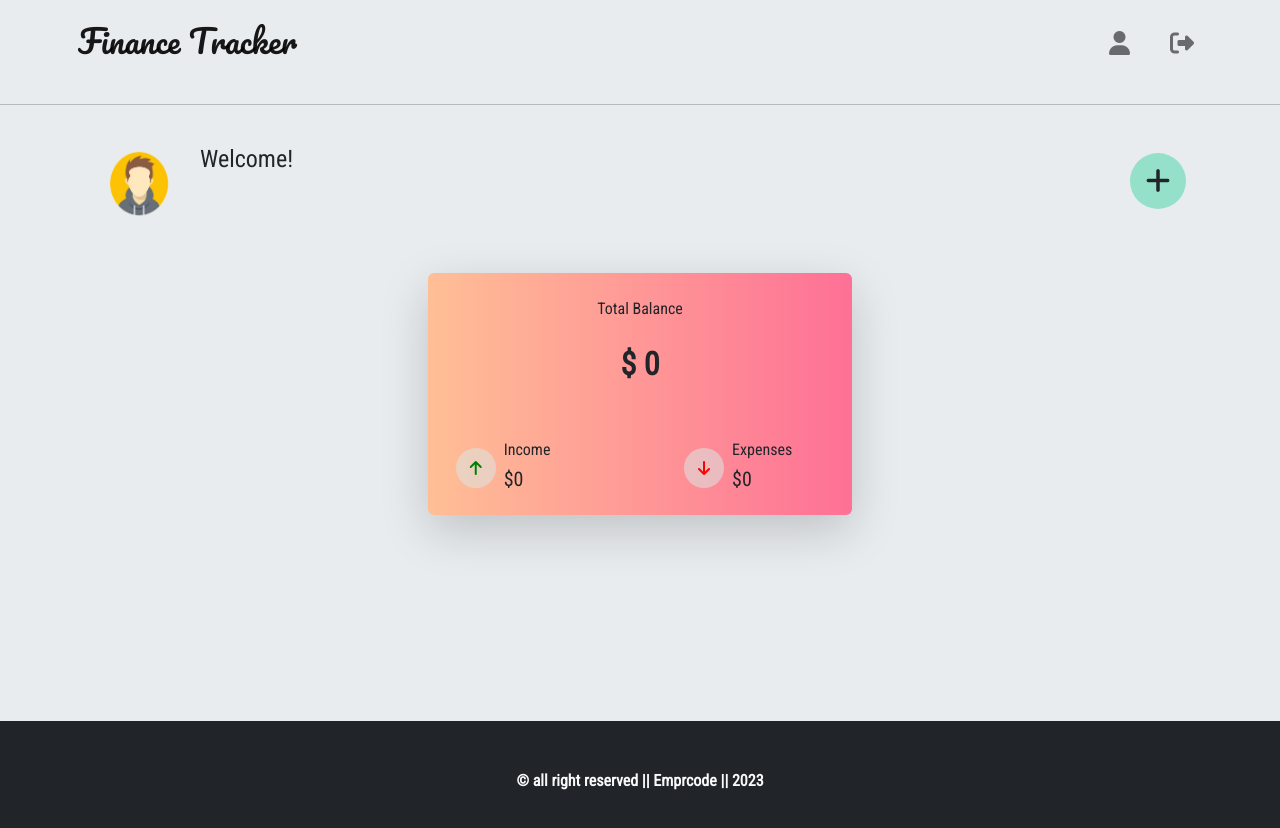
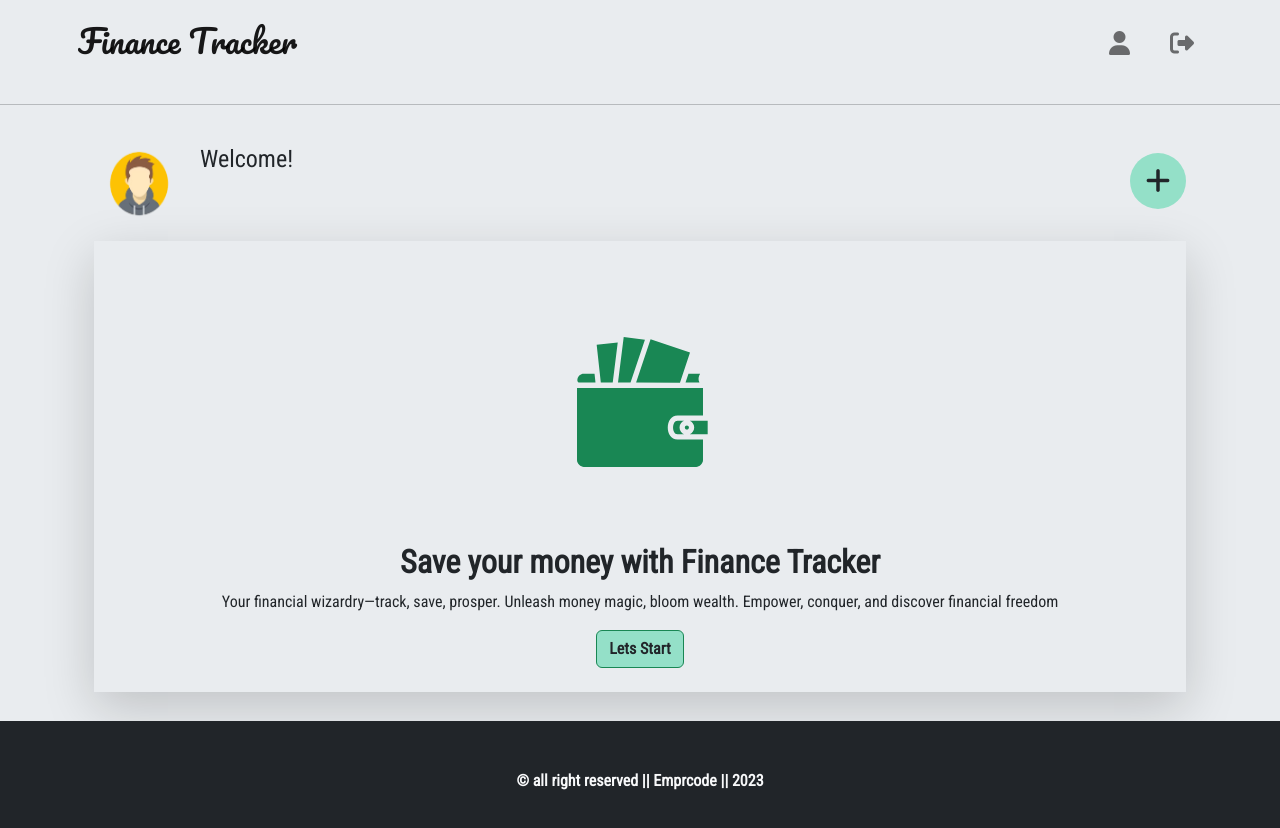
Before and after one commit to Emprcode/ft-v2, a React (Create React App) app: page /dashboard in a window 1280 px wide. Shown: the top 828 px of the page. Built offline with nearby package versions, Linux system fonts and the light colour scheme.

Commit message:
code modefied

```diff
--- a/src/pages/dashboard/Dashboard.css
+++ b/src/pages/dashboard/Dashboard.css
@@ -1,8 +1,4 @@
-/* .card1{
-    background: linear-gradient(to right, #ffbf96, #fe7096);
-background-image: url("https://www.transparenttextures.com/patterns/diagmonds-light.png");
 
- } */
 
 
 .contact {
@@ -11,11 +7,12 @@ background-image: url("https://www.transparenttextures.com/patterns/diagmonds-li
         background-image:url(../../assets/image.png); */
 
             background-image: linear-gradient(to right, #ffbf96, #fe7096), url('../../assets/image.png');
-            background-size: cover;
+            /* background-size: cover; */
             /* Other background properties if needed */
 
 
  }
+
 
  .logo{
     font-family: 'Pacifico', cursive;
@@ -52,3 +49,7 @@ background-image: url("https://www.transparenttextures.com/patterns/diagmonds-li
     justify-content: center;
     align-items: center;
   }
+  .btnColor{
+    background: #64dab2a2 !important;
+
+  }
--- a/src/pages/dashboard/Dashboard.js
+++ b/src/pages/dashboard/Dashboard.js
@@ -1,10 +1,11 @@
 import "./Dashboard.css";
 import { MainLayout } from "../../components/layout/MainLayout";
-import { Col, Container, Row } from "react-bootstrap";
+import { Button, Col, Container, Row } from "react-bootstrap";
 import avatar from "../../assets/avatar.png";
 import { Link, useNavigate } from "react-router-dom";
 import { TransactionCard } from "../../components/card/TransactionCard";
 import { useEffect } from "react";
+import { GiWallet } from "react-icons/gi";
 
 const Dashboard = ({ tranactions, user }) => {
   const navigate = useNavigate();
@@ -61,6 +62,9 @@ const Dashboard = ({ tranactions, user }) => {
             </Link>
           </Col>
         </Row>
+
+        {tranactions?.length ? (
+          <>
             {/* status display */}
             <div className="d-flex justify-content-center p-5 ">
               <Row className="p-3 rounded contact shadow-lg">
@@ -98,8 +102,8 @@ const Dashboard = ({ tranactions, user }) => {
               </Row>
             </div>
             {/* Transaction */}
-        {
-          tranactions?.length > 0 &&  <div>
+
+            <div>
               <Row className="p-4">
                 <Col>
                   <h2 className="fw-bold">Transactions</h2>
@@ -113,11 +117,40 @@ const Dashboard = ({ tranactions, user }) => {
                 </Col>
               </Row>
               <Row className="gap-3 p-3 ">
-            <TransactionCard arrayList={latestTransactions} isVisible={false}/>
+                <TransactionCard
+                  arrayList={latestTransactions}
+                  isVisible={false}
+                />
               </Row>
             </div>
-        }
+          </>
+        ) : (
+          <div className="p-4 mt-3 shadow-lg">
+            <div className="d-flex justify-content-center p-5 ">
+              <Row className="p-3">
+                <div className="text-success">
+                  <GiWallet size={150} />
+                </div>
+              </Row>
+            </div>
 
+            <div className="text-center">
+              <h2 className="fw-bold">Save your money with Finance Tracker</h2>
+              <p>
+                Your financial wizardry—track, save, prosper. Unleash money
+                magic, bloom wealth. Empower, conquer, and discover financial
+                freedom
+              </p>
+              <Link to="/add-transaction">
+                <Button
+                  variant="success"
+                  className="btnColor text-dark fw-bold">
+                  Lets Start
+                </Button>
+              </Link>
+            </div>
+          </div>
+        )}
       </Container>
     </MainLayout>
   );
```
Lines whose indentation alone changed are shown as unchanged.
